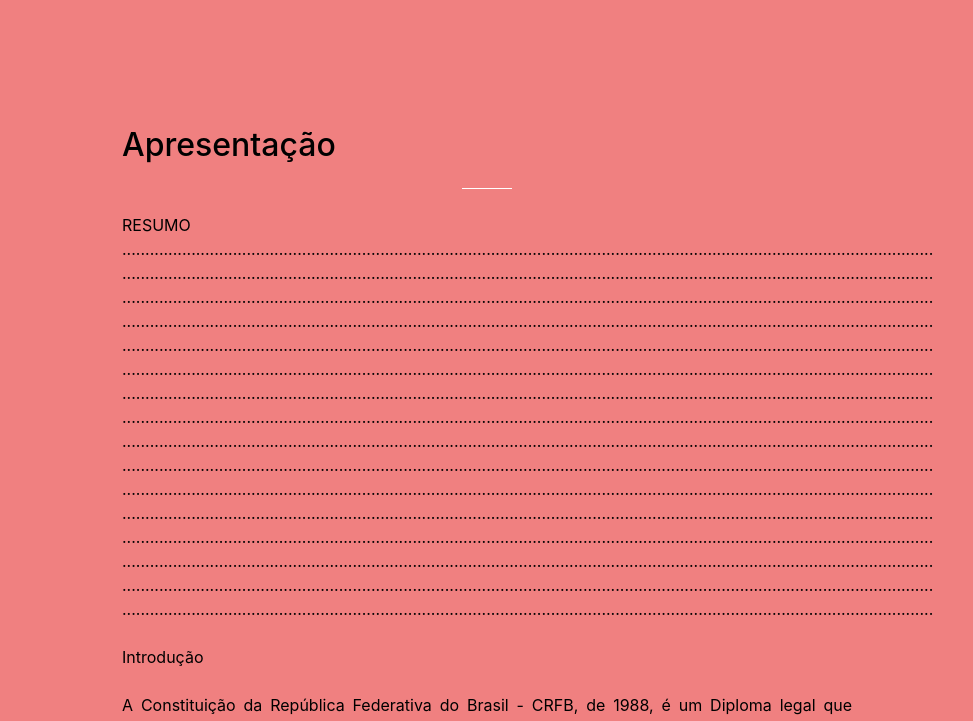
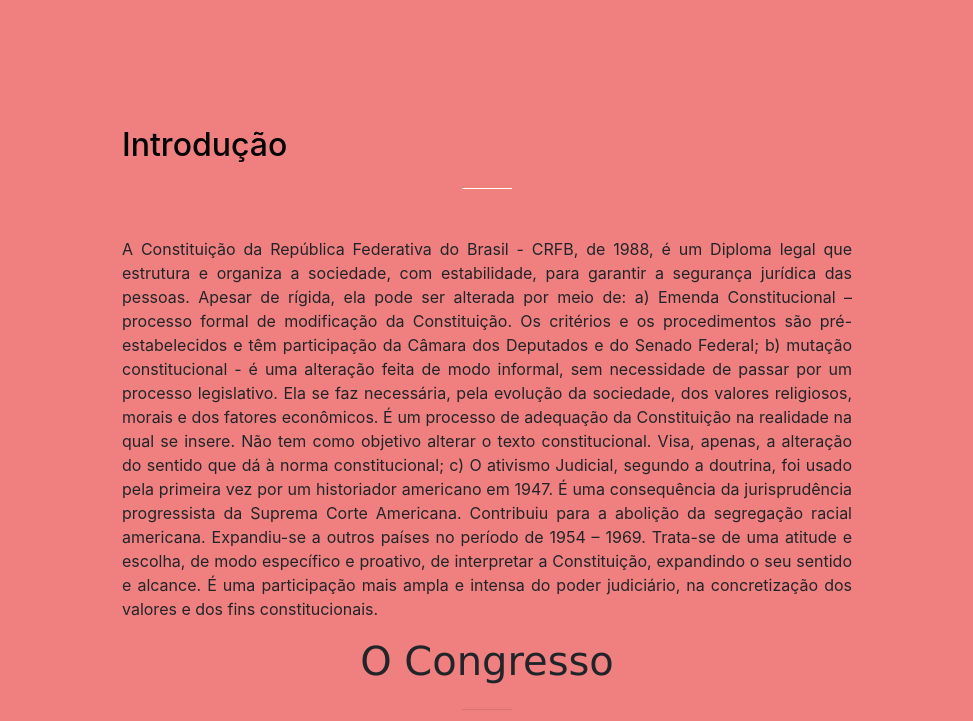
Before and after one commit to dantaspereira/site, a website with bundled scripts: page index.html in a window 1280 px wide. Shown: the part 802-1523 px from the top of the page, without its empty margins (153-1126 px from the left). Built offline with nearby package versions, Linux system fonts and the light colour scheme.

Commit message:
Update index.html

```diff
--- a/index.html
+++ b/index.html
@@ -99,31 +99,9 @@
       <div class="row">
 
         <div class="col-lg-8 mx-auto text-justify word-spacing: 10px">
-          <h2 style="color:black">Apresentação</h2>
+          <h2 style="color:black">Introdução</h2>
           <hr class="light my-4">
-          <p class="text-faded mb-4" style="color:black">RESUMO
-            <br />
-          ................................................................................................................................................................................
-          ................................................................................................................................................................................
-          ................................................................................................................................................................................
-          ................................................................................................................................................................................
-          ................................................................................................................................................................................
-          ................................................................................................................................................................................
-          ................................................................................................................................................................................
-          ................................................................................................................................................................................
-          ................................................................................................................................................................................
-          ................................................................................................................................................................................
-          ................................................................................................................................................................................
-          ................................................................................................................................................................................
-          ................................................................................................................................................................................
-          ................................................................................................................................................................................
-          ................................................................................................................................................................................
-          ................................................................................................................................................................................
-            <br />
-            <br />
-            Introdução
 
-            <br />
             <br />
             A Constituição da República Federativa do Brasil - CRFB, de 1988, é um Diploma legal que estrutura e organiza a sociedade, com estabilidade, para garantir a segurança jurídica das pessoas. Apesar de rígida, ela pode ser alterada por meio de:
             a) Emenda Constitucional – processo formal de modificação da Constituição. Os critérios e os procedimentos são pré-estabelecidos e têm participação da Câmara dos Deputados e do Senado Federal;
```
